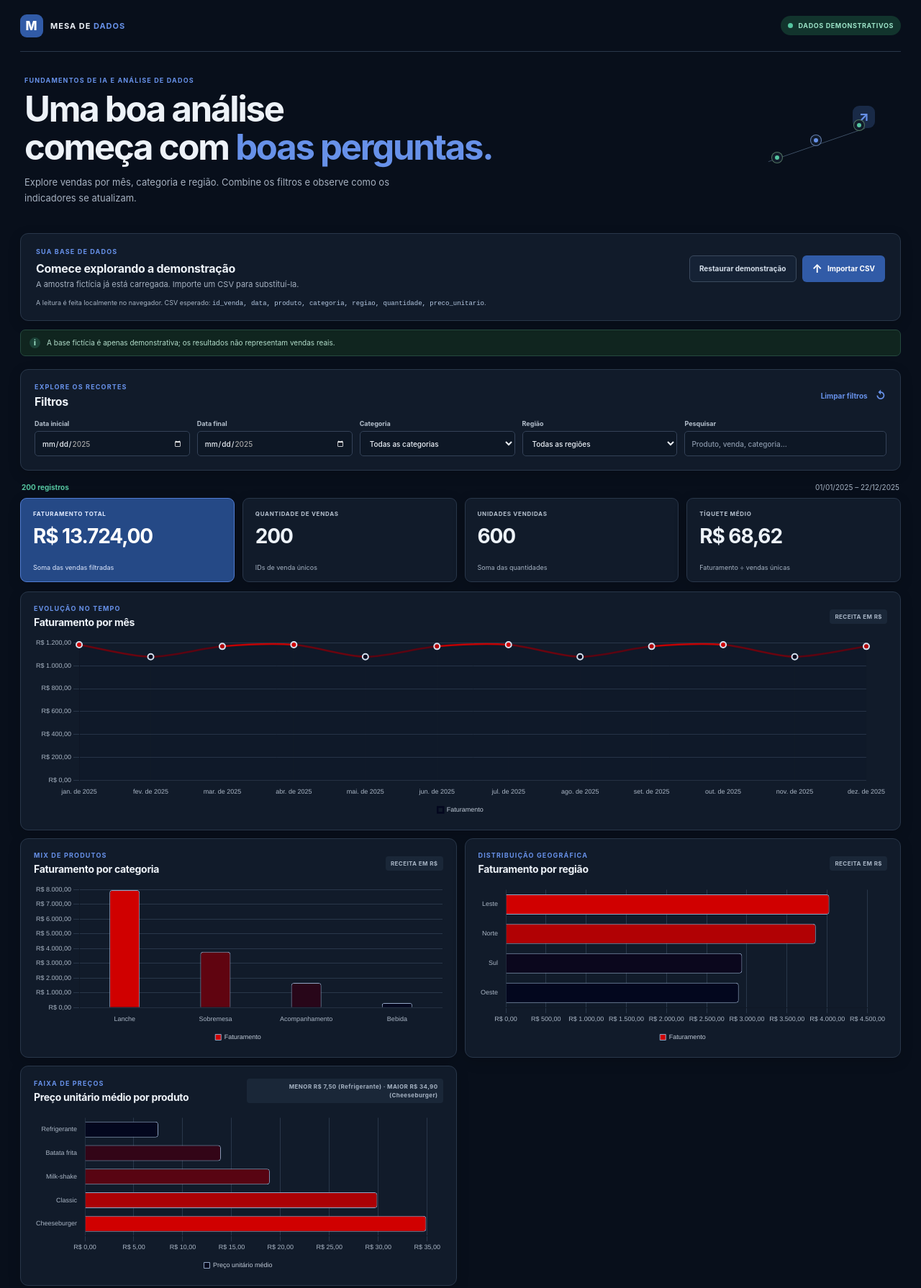
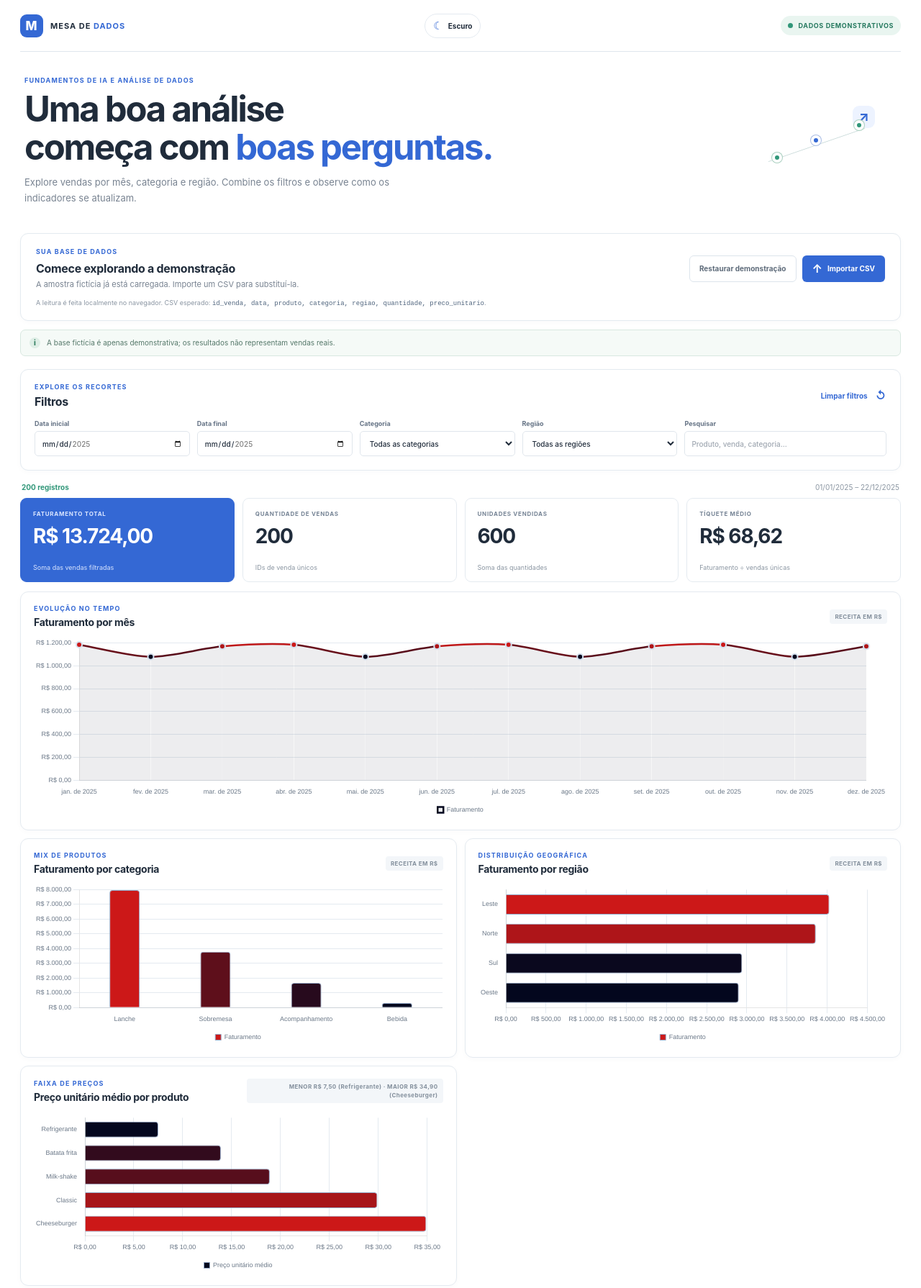
Before and after one commit to salgado33/dashboard, a plain HTML site: page public/index.html in a window 1280 px wide. Shown: the top 1790 px of the page at 72% size. Drawn offline with nearby package versions, Linux system fonts and the light colour scheme.

Commit message:
mudando a cor

```diff
--- a/public/index.html
+++ b/public/index.html
@@ -1,5 +1,5 @@
 <!doctype html>
-<html lang="pt-BR">
+<html lang="pt-BR" data-theme="light">
 <head>
   <meta charset="utf-8">
   <meta name="viewport" content="width=device-width, initial-scale=1">
@@ -17,6 +17,9 @@
         <span class="brand-mark" aria-hidden="true">M</span>
         <span>MESA DE <strong>DADOS</strong></span>
       </a>
+      <button class="theme-toggle" id="theme-toggle" type="button" aria-label="Ativar tema escuro" aria-pressed="false">
+        <span class="theme-icon" aria-hidden="true">☾</span><span id="theme-label">Escuro</span>
+      </button>
       <span class="demo-badge" id="data-mode"><span class="badge-dot" aria-hidden="true"></span> DADOS DEMONSTRATIVOS</span>
     </header>
 
--- a/public/script.js
+++ b/public/script.js
@@ -27,6 +27,35 @@ const wholeNumber = new Intl.NumberFormat("pt-BR", { maximumFractionDigits: 0 })
 const decimalNumber = new Intl.NumberFormat("pt-BR", { minimumFractionDigits: 2, maximumFractionDigits: 2 });
 const dateFormat = new Intl.DateTimeFormat("pt-BR", { timeZone: "UTC" });
 const monthFormat = new Intl.DateTimeFormat("pt-BR", { month: "short", year: "numeric", timeZone: "UTC" });
+
+function chartThemeColors() {
+  const styles = getComputedStyle(document.documentElement);
+  return {
+    text: styles.getPropertyValue("--chart-text").trim(),
+    grid: styles.getPropertyValue("--chart-grid").trim()
+  };
+}
+
+function setTheme(theme, save = true) {
+  const isDark = theme === "dark";
+  document.documentElement.dataset.theme = isDark ? "dark" : "light";
+  const toggle = byId("theme-toggle");
+  toggle.setAttribute("aria-pressed", String(isDark));
+  toggle.setAttribute("aria-label", `Ativar tema ${isDark ? "claro" : "escuro"}`);
+  byId("theme-label").textContent = isDark ? "Claro" : "Escuro";
+  toggle.querySelector(".theme-icon").textContent = isDark ? "☀" : "☾";
+
+  if (save) {
+    try { localStorage.setItem("dashboard-theme", isDark ? "dark" : "light"); } catch { /* O tema continua funcionando sem armazenamento local. */ }
+  }
+  if (state.rows.length && window.Chart) updateCharts();
+}
+
+function initializeTheme() {
+  try {
+    if (localStorage.getItem("dashboard-theme") === "dark") setTheme("dark", false);
+  } catch { /* O tema claro é o padrão se o navegador bloquear armazenamento local. */ }
+}
 
 function setStatus(message, kind = "") {
   const status = byId("status-message");
@@ -218,11 +247,12 @@ function monthKeysBetween(first, last) {
 }
 
 function chartBaseOptions() {
+  const colors = chartThemeColors();
   return {
     responsive: true,
     maintainAspectRatio: false,
     plugins: {
-      legend: { display: true, position: "bottom", labels: { color: "#c0cad7", boxWidth: 8, boxHeight: 8, font: { size: 9 }, padding: 12 } },
+      legend: { display: true, position: "bottom", labels: { color: colors.text, boxWidth: 8, boxHeight: 8, font: { size: 9 }, padding: 12 } },
       tooltip: { callbacks: { label: (context) => ` ${money.format(context.raw)}` } }
     }
   };
@@ -230,7 +260,7 @@ function chartBaseOptions() {
 
 function heatColor(value, min, max) {
   const cold = [3, 7, 30];
-  const hot = [208, 0, 0];
+  const hot = [204, 24, 24];
   const ratio = max === min ? 0.5 : Math.max(0, Math.min(1, (value - min) / (max - min)));
   const channels = cold.map((start, index) => Math.round(start + (hot[index] - start) * ratio));
   return `#${channels.map((channel) => channel.toString(16).padStart(2, "0")).join("")}`;
@@ -250,6 +280,7 @@ function replaceChart(name, canvas, config) {
 
 function updateCharts() {
   const rows = state.filteredRows;
+  const colors = chartThemeColors();
   const monthTotals = new Map();
   const categoryTotals = new Map();
   const regionTotals = new Map();
@@ -296,8 +327,8 @@ function updateCharts() {
       ...common,
       interaction: { intersect: false, mode: "index" },
       scales: {
-        x: { grid: { display: false }, ticks: { color: "#aab6c5", font: { size: 9 }, maxRotation: 0 } },
-        y: { beginAtZero: true, grid: { color: "#29374a" }, ticks: { color: "#aab6c5", font: { size: 9 }, callback: (value) => money.format(value) } }
+        x: { grid: { display: false }, ticks: { color: colors.text, font: { size: 9 }, maxRotation: 0 } },
+        y: { beginAtZero: true, grid: { color: colors.grid }, ticks: { color: colors.text, font: { size: 9 }, callback: (value) => money.format(value) } }
       }
     }
   });
@@ -310,8 +341,8 @@ function updateCharts() {
     options: {
       ...common,
       scales: {
-        x: { grid: { display: false }, ticks: { color: "#aab6c5", font: { size: 9 } } },
-        y: { beginAtZero: true, grid: { color: "#29374a" }, ticks: { color: "#aab6c5", font: { size: 9 }, callback: (value) => money.format(value) } }
+        x: { grid: { display: false }, ticks: { color: colors.text, font: { size: 9 } } },
+        y: { beginAtZero: true, grid: { color: colors.grid }, ticks: { color: colors.text, font: { size: 9 }, callback: (value) => money.format(value) } }
       }
     }
   });
@@ -325,8 +356,8 @@ function updateCharts() {
       ...common,
       indexAxis: "y",
       scales: {
-        x: { beginAtZero: true, grid: { color: "#29374a" }, ticks: { color: "#aab6c5", font: { size: 9 }, callback: (value) => money.format(value) } },
-        y: { grid: { display: false }, ticks: { color: "#aab6c5", font: { size: 9 } } }
+        x: { beginAtZero: true, grid: { color: colors.grid }, ticks: { color: colors.text, font: { size: 9 }, callback: (value) => money.format(value) } },
+        y: { grid: { display: false }, ticks: { color: colors.text, font: { size: 9 } } }
       }
     }
   });
@@ -349,8 +380,8 @@ function updateCharts() {
       ...common,
       indexAxis: "y",
       scales: {
-        x: { beginAtZero: true, grid: { color: "#29374a" }, ticks: { color: "#aab6c5", font: { size: 9 }, callback: (value) => money.format(value) } },
-        y: { grid: { display: false }, ticks: { color: "#aab6c5", font: { size: 9 } } }
+        x: { beginAtZero: true, grid: { color: colors.grid }, ticks: { color: colors.text, font: { size: 9 }, callback: (value) => money.format(value) } },
+        y: { grid: { display: false }, ticks: { color: colors.text, font: { size: 9 } } }
       }
     }
   });
@@ -502,6 +533,9 @@ byId("search-filter").addEventListener("input", applyFilters);
 byId("clear-filters").addEventListener("click", clearFilters);
 byId("restore-demo").addEventListener("click", restoreDemo);
 byId("export-csv").addEventListener("click", exportFilteredCsv);
+byId("theme-toggle").addEventListener("click", () => {
+  setTheme(document.documentElement.dataset.theme === "dark" ? "light" : "dark");
+});
 byId("table-head").addEventListener("click", (event) => {
   const button = event.target.closest("button[data-sort]");
   if (!button) return;
@@ -511,6 +545,8 @@ byId("table-head").addEventListener("click", (event) => {
   renderTable();
 });
 
+initializeTheme();
+
 if (window.Chart && window.Papa) {
   restoreDemo();
 } else {
--- a/public/styles.css
+++ b/public/styles.css
@@ -4,12 +4,14 @@
   --muted: #788391;
   --line: #e4eaf0;
   --paper: #ffffff;
-  --canvas: #f4f7fa;
+  --canvas: #ffffff;
   --blue: #3468d4;
   --blue-dark: #254fa9;
   --blue-soft: #edf3ff;
   --green: #319779;
   --green-soft: #e9f5f0;
+  --chart-text: #6b7888;
+  --chart-grid: #e4eaf0;
   font-family: Inter, "Segoe UI", Arial, sans-serif;
   font-synthesis: none;
 }
@@ -24,6 +26,9 @@ button:focus-visible, a:focus-visible, input:focus-visible, select:focus-visible
 .brand { display: inline-flex; align-items: center; gap: 10px; color: var(--ink); font-size: 11px; font-weight: 700; letter-spacing: .09em; text-decoration: none; }
 .brand strong { color: var(--blue); }
 .brand-mark { width: 32px; height: 32px; display: grid; place-items: center; border-radius: 9px; background: var(--blue); color: white; font-size: 17px; font-weight: 800; }
+.theme-toggle { min-height: 34px; display: inline-flex; align-items: center; gap: 7px; padding: 0 11px; border: 1px solid var(--line); border-radius: 18px; background: var(--paper); color: var(--ink); cursor: pointer; font-size: 10px; font-weight: 650; transition: background .15s ease, border-color .15s ease; }
+.theme-toggle:hover { border-color: var(--blue); background: var(--blue-soft); }
+.theme-icon { color: var(--blue); font-size: 15px; line-height: 1; }
 .demo-badge { display: inline-flex; align-items: center; gap: 8px; padding: 8px 10px; border-radius: 20px; background: var(--green-soft); color: #26795f; font-size: 9px; font-weight: 700; letter-spacing: .07em; }
 .demo-badge.imported { background: var(--blue-soft); color: var(--blue-dark); }
 .badge-dot { width: 7px; height: 7px; border-radius: 50%; background: var(--green); }
@@ -83,7 +88,7 @@ code { color: #4f647d; font-size: inherit; }
 .chart-wrap-large { height: 255px; }
 .chart-price .chart-unit { max-width: 48%; white-space: normal; text-align: right; line-height: 1.5; }
 .heat-key { display: flex; align-items: center; justify-content: flex-end; gap: 9px; margin: 9px 3px 0; color: #748191; font-size: 8px; font-weight: 750; letter-spacing: .06em; }
-.heat-gradient { width: 96px; height: 8px; border-radius: 8px; background: linear-gradient(90deg, #03071e, #d00000); }
+.heat-gradient { width: 96px; height: 8px; border-radius: 8px; background: linear-gradient(90deg, #03071e, #cc1818); }
 .table-panel { margin-top: 13px; padding: 17px 18px 0; overflow: hidden; }
 .table-title-row h2 { font-size: 16px; }
 .table-meta { display: flex; justify-content: space-between; gap: 10px; margin: 15px 0 8px; color: #8a95a2; font-size: 9px; }
@@ -110,8 +115,9 @@ tbody tr:hover { background: #f8fbff; }
 }
 @media (max-width: 560px) {
   .shell { width: calc(100% - 24px); }
-  .topbar { height: 62px; }
-  .demo-badge { padding: 7px 8px; font-size: 8px; }
+  .topbar { height: auto; min-height: 62px; flex-wrap: wrap; gap: 8px; padding: 10px 0; }
+  .demo-badge { margin-left: auto; padding: 7px 8px; font-size: 8px; }
+  .theme-toggle { min-height: 32px; padding: 0 9px; font-size: 9px; }
   .hero { min-height: 218px; padding: 28px 2px; }
   .hero-art { flex-basis: 78px; height: 82px; margin-right: 3px; transform: scale(.75); transform-origin: center right; }
   h1 { font-size: 35px; letter-spacing: -1.8px; }
@@ -144,8 +150,8 @@ tbody tr:hover { background: #f8fbff; }
   .footer { font-size: 7px; }
 }
 
-/* Tema escuro para toda a interface. */
-:root {
+/* O tema claro é o padrão; esta camada só entra quando a pessoa escolhe escuro. */
+:root[data-theme="dark"] {
   color-scheme: dark;
   --ink: #edf2f8;
   --muted: #a6b1c0;
@@ -157,43 +163,45 @@ tbody tr:hover { background: #f8fbff; }
   --blue-soft: #192a47;
   --green: #55c5a0;
   --green-soft: #12342d;
+  --chart-text: #aab6c5;
+  --chart-grid: #29374a;
 }
 
-body { background: var(--canvas); color: var(--ink); }
-.topbar, .footer { border-color: var(--line); }
-.demo-badge { color: #9ce3c8; }
-.demo-badge.imported { color: #b6cbff; }
-.art-line { background: #45586f; }
-.art-dot { border-color: var(--paper); box-shadow: 0 0 0 1px #527462; }
-.dot-two { box-shadow: 0 0 0 1px #647fae; }
-.panel, .metric-card { background: var(--paper); box-shadow: 0 5px 18px rgba(0, 0, 0, .16); }
-.button-outline { border-color: #3b4a5e; background: #152235; color: #d4deea; }
-.button-outline:hover { border-color: #536984; background: #1a2a40; }
-.brand-mark, .button-primary { background: #315ba7; color: #ffffff; }
-.button-primary:hover { background: #254986; }
-.button-dark { background: #26364c; color: #f3f6fa; }
-.button-dark:hover { background: #354a66; }
-.source-footnote, .table-meta, .result-summary span, .metric-caption, .chart-unit { color: #a6b3c3; }
-code { color: #b6cae4; }
-.status-message { border-color: #25493e; background: #10251f; color: #b2ddca; }
-.status-icon { background: #1c4338; color: #9ee0c6; }
-.status-message.error { border-color: #65352f; background: #2b1718; color: #f0b7aa; }
-.status-message.error .status-icon { background: #552824; color: #ffc1b3; }
-.control { color: #b4bfcc; }
-.control input, .control select { border-color: #344258; background: #0d1725; color: #edf2f8; }
-.control input::placeholder { color: #8997a9; }
-.metric-card { border-color: var(--line); }
-.metric-primary { border-color: #527ed5; background: #254986; }
-.metric-label { color: #b4bfcd; }
-.metric-primary .metric-label, .metric-primary .metric-caption { color: #e0eaff; }
-.chart-unit { background: #1a2738; }
-.heat-key { color: #b1bdcd; }
-.heat-gradient { border: 1px solid #66758a; }
-thead { background: #172437; }
-th, td { border-color: #29374a; }
-th { color: #c0cad7; }
-td { color: #d4dce7; }
-tbody tr:hover { background: #18283d; }
-.data-quality { color: #a3afbd; }
-.data-quality strong { color: #d5deea; }
-.footer { color: #a3afbd; }
+:root[data-theme="dark"] body { background: var(--canvas); color: var(--ink); }
+:root[data-theme="dark"] .topbar, :root[data-theme="dark"] .footer { border-color: var(--line); }
+:root[data-theme="dark"] .demo-badge { color: #9ce3c8; }
+:root[data-theme="dark"] .demo-badge.imported { color: #b6cbff; }
+:root[data-theme="dark"] .art-line { background: #45586f; }
+:root[data-theme="dark"] .art-dot { border-color: var(--paper); box-shadow: 0 0 0 1px #527462; }
+:root[data-theme="dark"] .dot-two { box-shadow: 0 0 0 1px #647fae; }
+:root[data-theme="dark"] .panel, :root[data-theme="dark"] .metric-card { background: var(--paper); box-shadow: 0 5px 18px rgba(0, 0, 0, .16); }
+:root[data-theme="dark"] .button-outline { border-color: #3b4a5e; background: #152235; color: #d4deea; }
+:root[data-theme="dark"] .button-outline:hover { border-color: #536984; background: #1a2a40; }
+:root[data-theme="dark"] .brand-mark, :root[data-theme="dark"] .button-primary { background: #315ba7; color: #ffffff; }
+:root[data-theme="dark"] .button-primary:hover { background: #254986; }
+:root[data-theme="dark"] .button-dark { background: #26364c; color: #f3f6fa; }
+:root[data-theme="dark"] .button-dark:hover { background: #354a66; }
+:root[data-theme="dark"] .source-footnote, :root[data-theme="dark"] .table-meta, :root[data-theme="dark"] .result-summary span, :root[data-theme="dark"] .metric-caption, :root[data-theme="dark"] .chart-unit { color: #a6b3c3; }
+:root[data-theme="dark"] code { color: #b6cae4; }
+:root[data-theme="dark"] .status-message { border-color: #25493e; background: #10251f; color: #b2ddca; }
+:root[data-theme="dark"] .status-icon { background: #1c4338; color: #9ee0c6; }
+:root[data-theme="dark"] .status-message.error { border-color: #65352f; background: #2b1718; color: #f0b7aa; }
+:root[data-theme="dark"] .status-message.error .status-icon { background: #552824; color: #ffc1b3; }
+:root[data-theme="dark"] .control { color: #b4bfcc; }
+:root[data-theme="dark"] .control input, :root[data-theme="dark"] .control select { border-color: #344258; background: #0d1725; color: #edf2f8; }
+:root[data-theme="dark"] .control input::placeholder { color: #8997a9; }
+:root[data-theme="dark"] .metric-card { border-color: var(--line); }
+:root[data-theme="dark"] .metric-primary { border-color: #527ed5; background: #254986; }
+:root[data-theme="dark"] .metric-label { color: #b4bfcd; }
+:root[data-theme="dark"] .metric-primary .metric-label, :root[data-theme="dark"] .metric-primary .metric-caption { color: #e0eaff; }
+:root[data-theme="dark"] .chart-unit { background: #1a2738; }
+:root[data-theme="dark"] .heat-key { color: #b1bdcd; }
+:root[data-theme="dark"] .heat-gradient { border: 1px solid #66758a; }
+:root[data-theme="dark"] thead { background: #172437; }
+:root[data-theme="dark"] th, :root[data-theme="dark"] td { border-color: #29374a; }
+:root[data-theme="dark"] th { color: #c0cad7; }
+:root[data-theme="dark"] td { color: #d4dce7; }
+:root[data-theme="dark"] tbody tr:hover { background: #18283d; }
+:root[data-theme="dark"] .data-quality { color: #a3afbd; }
+:root[data-theme="dark"] .data-quality strong { color: #d5deea; }
+:root[data-theme="dark"] .footer { color: #a3afbd; }
```
